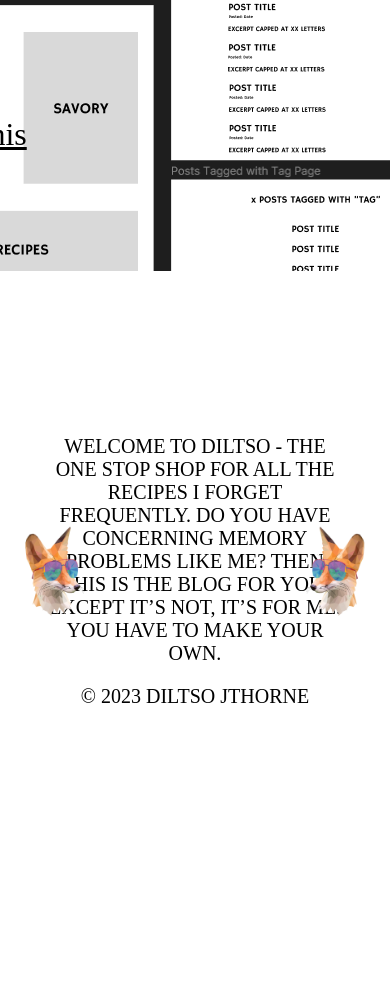
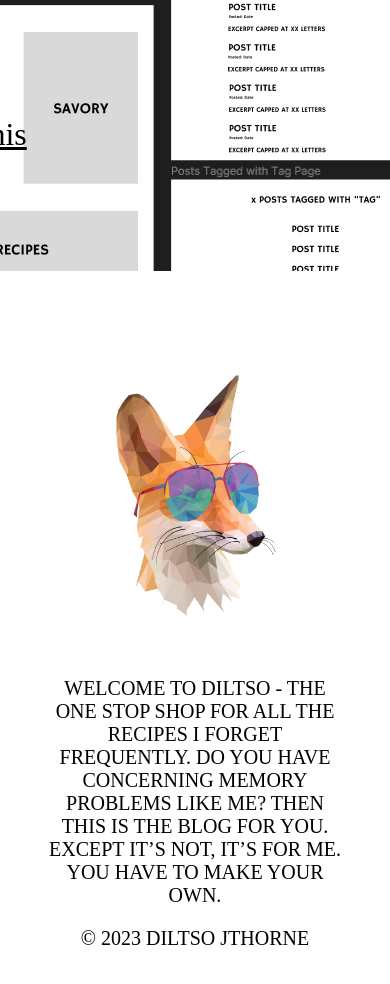
Before and after one commit to JThorneX/gatsby-blog, a Gatsby site: page /about in a window 390 px wide. Shown: the part 844-1828 px from the top of the page. Before the commit the page ends 1644 px from the top, so only its background shows below. Built offline with nearby package versions, Linux system fonts and the light colour scheme; Gatsby itself is replaced by a stand-in of ours.

Commit message:
footer media query

```diff
--- a/src/styles/footer.css
+++ b/src/styles/footer.css
@@ -34,11 +34,29 @@
 
 @media only screen and (max-width: 600px) {
   .footerWrapper {
-    max-width: 600px;
+    display: flex;
+    flex-direction: column;
+    max-height: 100%;
+
+  }
+
+  .foxFooter {
+    display: flex;
+    flex-direction: row;
+  }
+
+  .footerImageL {
+    width: 200px;
+    aspect-ratio: auto;
+  }
+
+  .footerImageR {
+    display: none;
   }
 
   .textWrapper {
     max-width: 550px;
+    padding-top: 1rem;
   }
 
   .footerText {
```
Also changed, not shown: src/components/footer.js (line endings or trailing spaces).
